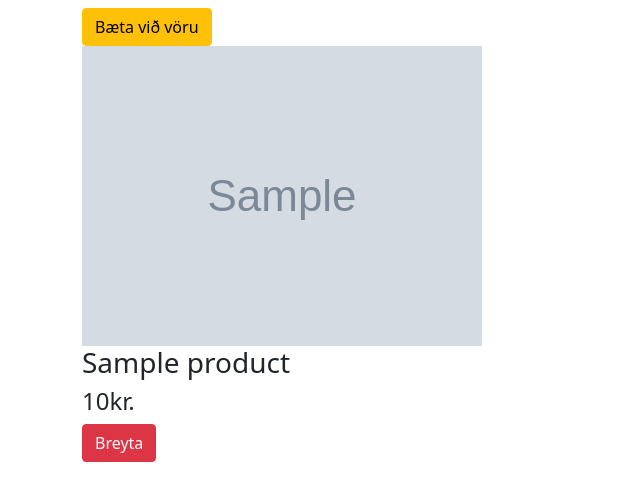
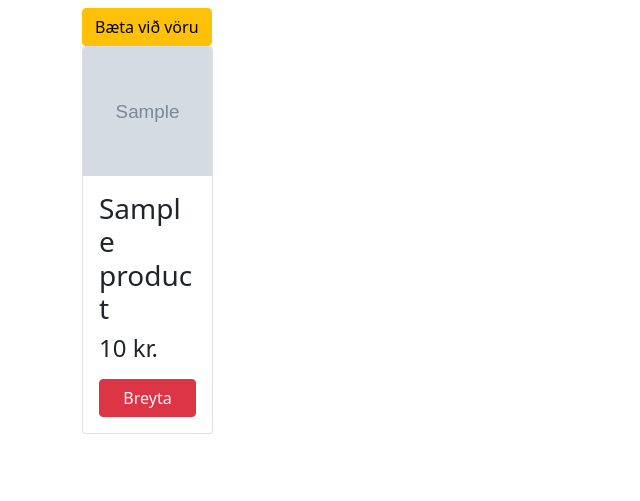
Before and after one commit to jongrjon/khab, a Django app: page /products in a window 1280 px wide. Shown: the part 90-591 px from the top of the page, without its empty margins (0-640 px from the left). Run offline with Django 4.2, Linux system fonts and the light colour scheme; a user stored in the database is signed in; tables that the repository leaves empty hold one stand-in row (values such as "Sample post"); grey boxes marked "Sample" are stand-in pictures; some libraries are stand-ins or nearby versions.

Commit message:
product cards

```diff
--- a/boutique/templates/boutique/products.html
+++ b/boutique/templates/boutique/products.html
@@ -4,14 +4,22 @@
 {%block content%}
 <button type="button"  class="btn btn-warning" onclick="newProduct(event)">Bæta við vöru</button>
 	{%if products%}
+	<div class="row row-cols-2 row-cols-md-3 row-cols-xs-2 col-lg-5  g-4">
     		{%for product in products%}
-		<div class="media">
-        		<img src = "media/{{ product.prod_img }}" class="mr-3">
-			<div class ="media-body">
-				<h3 class=mt-0">{{product.name}}</h3> <h4>{{product.price}}kr.</h4> <button class="newproduct btn btn-danger" name="change" value={{prod.id}}>Breyta</button>
-    			</div>
+		<div class ="col">
+			<div class="card">
+        			<img src = "media/{{ product.prod_img }}" class="card-img-top thumbnail">
+				<div class ="card-body">
+					<h3 class="card-title">{{product.name}}</h3>
+					<div class="d-grid gap-2">
+						<h4>{{product.price}} kr.</h4>
+						<button class="newproduct btn btn-danger btn-block" name="change" value={{product.id}} onclick="editProduct(event,{{product.id}})">Breyta</button>
+					</div>
+				</div>
+			</div>
 		</div>
     		{%endfor%}
+	</div>
 	{%endif%}
 {%include "boutique/newproduct.html"%}
 {%endblock%}
--- a/static/css/boutique.css
+++ b/static/css/boutique.css
@@ -1,13 +1,6 @@
 .thumbnail {
-	max-width:100%;
-	max-height:100%;
+	/*max-width:150px;
+	max-height:150px;*/
+	aspect-ratio:1;
 	object-fit: cover;
 }
-
-.thumbnail-container{
-	display: inline-block;
-	height: 0;
-	padding-bottom: 100%;
-	width: 100%;
-	max-height:200px;
-}
--- a/static/js/boutique.js
+++ b/static/js/boutique.js
@@ -1,5 +1,10 @@
-function newProduct(e) {
+function newProduct(e){
 	e.preventDefault();
 	var $popup = $("#productpopup");
 	$popup.modal("show");
 };
+
+function editProduct(e, id){
+	console.log(id)
+	e.preventDefault();
+};
```
Also changed, not shown: 2 other files.
